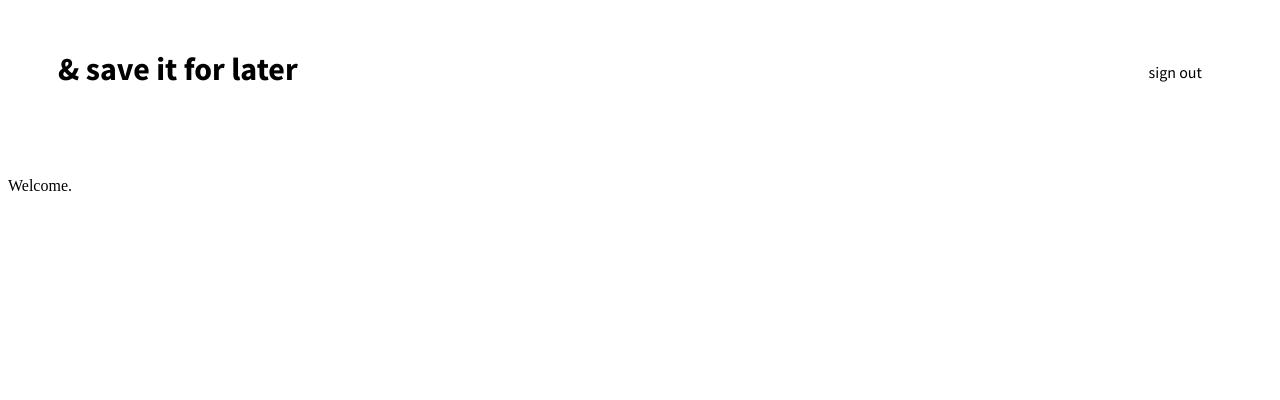
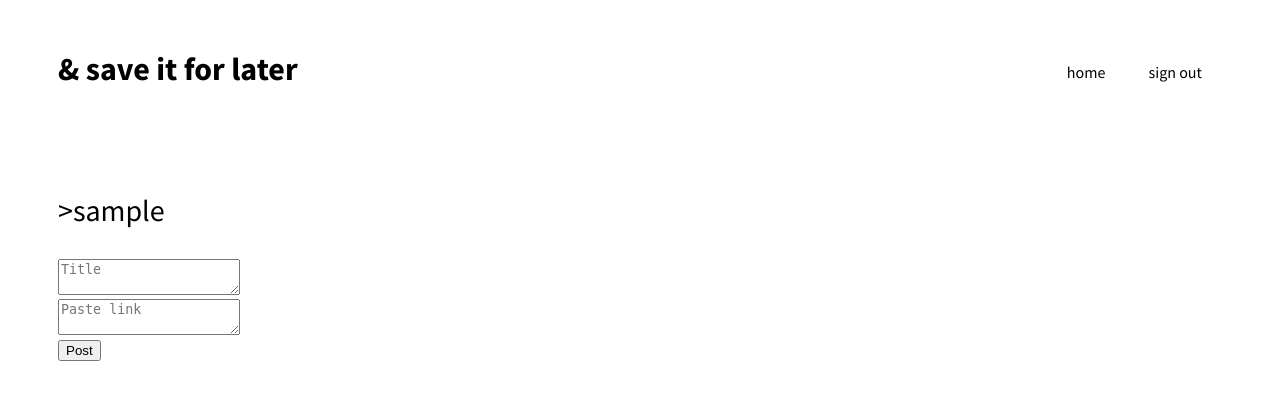
Before and after one commit to jessicashortt/saveitforlater, a Rails app: page / in a window 1280 px wide. Shown: the top 400 px of the page. Run offline with Rails 7, Linux system fonts and the light colour scheme; the visitor is signed in with stand-in values (Sample User, id 1); data that the repository does not hold is empty; style sheets or scripts are compiled from the project's sources; some libraries are stand-ins or nearby versions.

Commit message:
Ability to post links from the home page as well as a list of saved links.

```diff
--- /dev/null
+++ b/app/assets/stylesheets/home_page.css.scss
@@ -0,0 +1,24 @@
+@import 'melee';
+
+.sidebar,
+.main {
+  padding: 0 50px;
+  font-family: $SSPro;
+}
+
+.sidebar {
+  float: left;
+  .username {
+    font-weight: 400;
+    font-size: 30px;
+  }
+}
+
+.main {
+  overflow: hidden;
+  ul {
+    li {
+      list-style: none;
+    }
+  }
+}
--- a/app/assets/stylesheets/melee.css.scss
+++ b/app/assets/stylesheets/melee.css.scss
@@ -8,6 +8,7 @@ $red: #ED303C;
 
 //fonts
 $SSPro: "Source Sans Pro", Calibri, sans-serif;
+$Raleway: "Raleway", sans-serif;
 
 
 //mixins
@@ -22,4 +23,7 @@ a:link,
 a:visited {
   text-decoration: none;
   color: black;
+  &:hover {
+    color: $brown;
+  }
 }
--- /dev/null
+++ b/app/assets/stylesheets/signin_page.css.scss
@@ -0,0 +1,50 @@
+@import 'melee';
+
+.signin-welcome-message {
+  // @include box-shadow;
+  font-family: $SSPro;
+  background: $orange;
+  width: 250px;
+  margin: 0px auto;
+  padding: 50px;
+  border-radius: 3px;
+  h2 {
+    color: white;
+    font-size: 30px;
+  }
+  form {
+    text-align: center;
+
+    .signin-field {
+      padding: 15px;
+      margin: 5px;
+      border-radius: 3px;
+      outline: none;
+      border: none;
+      width: 150px;
+      font-size: 14px;
+    }
+    .signin-submit {
+      margin-top: 20px;
+      border: none;
+      border-radius: 3px;
+      width: 180px;
+      background: $red;
+      padding: 15px;
+      font-size: 14px;
+      color: white;
+      font-weight: 200;
+      &:hover {
+        cursor: pointer;
+        background: #F5634A;
+      }
+    }
+  }
+  .signin-registermsg {
+    padding: 40px 0 0 0;
+    a {
+      border-bottom: 1px dotted black;
+    }
+  }
+
+}
--- a/app/controllers/static_pages_controller.rb
+++ b/app/controllers/static_pages_controller.rb
@@ -1,5 +1,9 @@
 class StaticPagesController < ApplicationController
   def home
+    if signed_in?
+      @memo = current_user.memos.build
+      @feed_items = current_user.feed
+    end
   end
 
   def about
--- a/app/controllers/users_controller.rb
+++ b/app/controllers/users_controller.rb
@@ -10,6 +10,8 @@ class UsersController < ApplicationController
   # GET /users/1
   # GET /users/1.json
   def show
+    @user = User.find(params[:id])
+    @memos = @user.memos
   end
 
   # GET /users/new
--- a/app/helpers/sessions_helper.rb
+++ b/app/helpers/sessions_helper.rb
@@ -9,6 +9,13 @@ module SessionsHelper
 
   def signed_in?
     !current_user.nil?
+  end
+
+  def signed_in_user
+    unless signed_in?
+      store_location
+      redirect_to root_url, notice: "Please sign in."
+    end
   end
 
   def current_user?(user)
--- a/app/models/memo.rb
+++ b/app/models/memo.rb
@@ -1,7 +1,7 @@
 class Memo < ActiveRecord::Base
   belongs_to :user
-  validates :info, presence: true, length: { maximum: 1500 }
-  validates :link, presence: true, length: { maximum: 160 }
+  validates :info, presence: true, length: { maximum: 160 }
+  validates :link, presence: true, length: { maximum: 1500 }
   default_scope -> { order('created_at DESC') }
   validates :user_id, presence: true
 
--- a/app/models/user.rb
+++ b/app/models/user.rb
@@ -18,6 +18,11 @@ class User < ActiveRecord::Base
     Digest::SHA1.hexdigest(token.to_s)
   end
 
+   def feed
+    # This is preliminary. See "Following users" for the full implementation.
+    Memo.where("user_id = ?", id)
+  end
+
   private
 
     def create_remember_token
--- a/app/views/layouts/application.html.erb
+++ b/app/views/layouts/application.html.erb
@@ -7,6 +7,7 @@
   <%= csrf_meta_tags %>
 
   <link href='http://fonts.googleapis.com/css?family=Source+Sans+Pro:200,400,700,900,200italic,400italic' rel='stylesheet' type='text/css'>
+  <link href='http://fonts.googleapis.com/css?family=Raleway:400,100,200,300,500' rel='stylesheet' type='text/css'>
 
 </head>
 <body>
@@ -17,6 +18,7 @@
 
         <ul>
           <% if signed_in? %>
+            <li><%= link_to "Home", root_url %></li>
             <li><%= link_to "Sign out", signout_path, method: "delete" %></li>
           <% else %>
             <li><%= link_to "About", about_path %></li>
--- /dev/null
+++ b/app/views/memos/_memo.html.erb
@@ -0,0 +1,6 @@
+<li>
+  <span class="content"><%= memo.info %><br> <a target="_blank" href=<%= memo.link %>> <%= memo.link %></a> </span>
+  <div class="timestamp">
+    Posted <%= time_ago_in_words(memo.created_at) %> ago.
+  </div>
+</li>
--- /dev/null
+++ b/app/views/shared/_feed.html.erb
@@ -0,0 +1,5 @@
+<% if @feed_items.any? %>
+  <ul class="microposts">
+    <%= render partial: 'shared/feed_item', collection: @feed_items %>
+  </ul>
+<% end %>
--- /dev/null
+++ b/app/views/shared/_memo_form.html.erb
@@ -0,0 +1,10 @@
+<%= form_for(@memo) do |f| %>
+  <div class="field">
+    <%= f.text_area :info, placeholder: "Title" %>
+  </div>
+
+  <div class="field">
+    <%= f.text_area :link, placeholder: "Paste link" %>
+  </div>
+  <%= f.submit "Post", class: "memo-post-button" %>
+<% end %>
--- a/app/views/static_pages/home.html.erb
+++ b/app/views/static_pages/home.html.erb
@@ -1,7 +1,15 @@
 <!-- provide title -->
 <% if signed_in? %>
+  <div class="sidebar">
 
-  <p>Welcome.</p>
+    <p class="username">&gt;<%= current_user.username %></p>
+    <%= render 'shared/memo_form' %>
+
+  </div>
+  <div class="main">
+    <%= render 'shared/feed' %>
+
+  </div>
 
 <% else %>
 
--- a/config/routes.rb
+++ b/config/routes.rb
@@ -2,7 +2,7 @@ Saveitforlater::Application.routes.draw do
   root 'static_pages#home'
 
   resources :users
-  resources :memos
+  resources :memos, only: [:create, :destroy]
   resources :sessions, only: [:new, :create, :destroy]
 
   match '/about',   to: 'static_pages#about',   via: 'get'
```
Also changed, not shown: app/controllers/memos_controller.rb (+7 -9 lines), app/views/shared/_feed_item.html.erb (added, +7 -0 lines), app/views/users/show.html.erb (+11 -11 lines), 1 other file.
